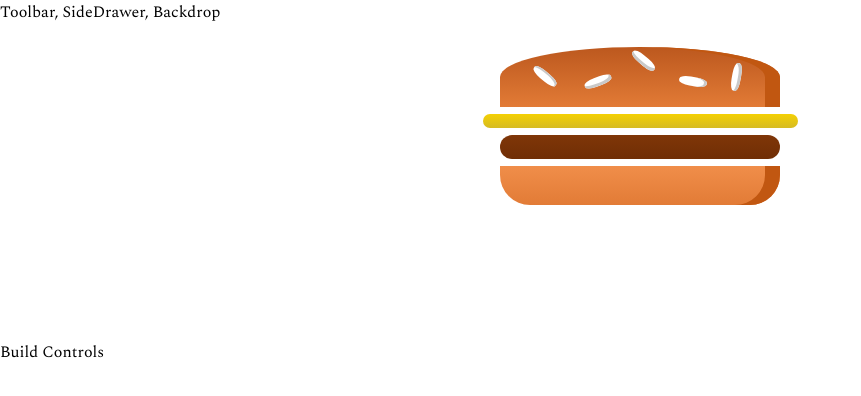
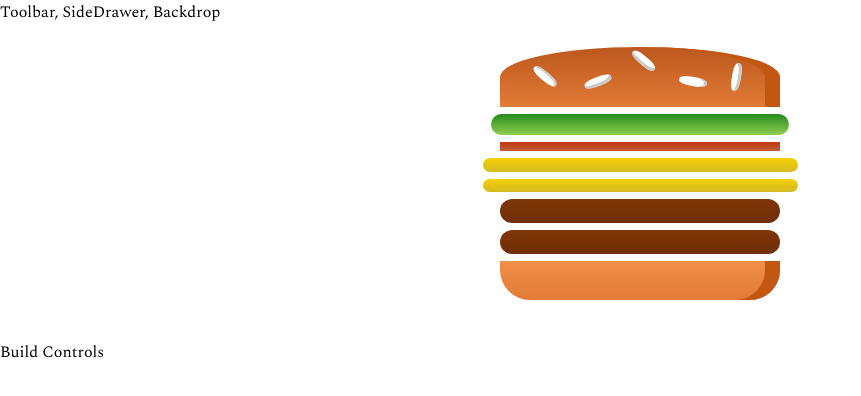
Before and after one commit to mazma1/burger-builder, a React (Create React App) app: page / in a window 1280 px wide. Shown: the top 396 px of the page, without its empty margins (0-861 px from the left). Built offline with nearby package versions, Linux system fonts and the light colour scheme.

Commit message:
manage burger ingredients in state

```diff
--- a/src/components/burger/Burger.js
+++ b/src/components/burger/Burger.js
@@ -4,11 +4,18 @@ import classes from 'components/burger/Burger.module.css';
 import BurgerIngredient from 'components/burger/ingredients/Ingredients';
 
 const Burger = (props) => {
+  const transformedIngredients = Object.keys(props.ingredients)
+    .map(ingredient => (
+      [...Array(props.ingredients[ingredient])].map((_, index) => (
+        <BurgerIngredient key={`ingredient${index}`} type={ingredient} />
+      ))
+    ));
+
+
   return (
     <div className={classes.burger}>
       <BurgerIngredient type="bread-top"/>
-      <BurgerIngredient type="cheese"/>
-      <BurgerIngredient type="meat"/>
+      {transformedIngredients}
       <BurgerIngredient type="bread-bottom"/>
     </div>
   );
--- a/src/containers/burger-builder/BurgerBuilder.js
+++ b/src/containers/burger-builder/BurgerBuilder.js
@@ -3,12 +3,19 @@ import React, { Component, Fragment } from 'react';
 import Burger from 'components/burger/Burger';
 
 class BurgerBuilder extends Component {
-  state = {  }
+  state = {
+    ingredients: {
+      salad: 1,
+      bacon: 1,
+      cheese: 2,
+      meat: 2,
+    }
+  }
 
   render() {
     return (
       <Fragment>
-        <Burger/>
+        <Burger ingredients={this.state.ingredients}/>
         <div>Build Controls</div>
       </Fragment>
     );
```
